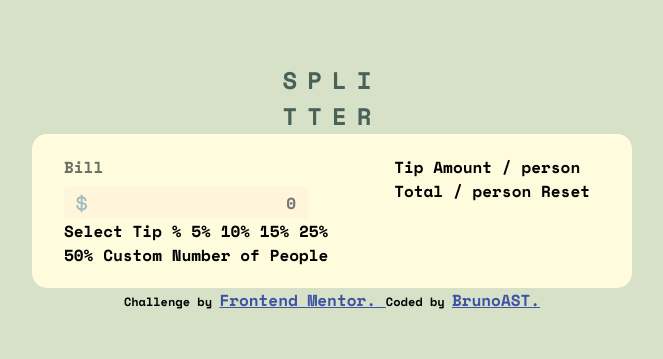
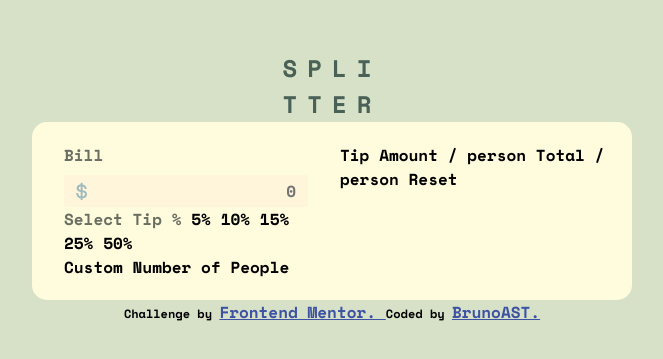
Before and after one commit to BrunoAST/tip-calculator, a plain HTML site: page src/index.html in a window 1280 px wide. Shown: the part 213-572 px from the top of the page, without its empty margins (308-971 px from the left). Drawn offline with nearby package versions, Linux system fonts and the light colour scheme.

Commit message:
feat: add container for selec tip
Co-authored-by: cklrxdev <cklrxdev@users.noreply.github.com>

```diff
--- a/src/index.html
+++ b/src/index.html
@@ -63,14 +63,16 @@
             >
           </div>
         </div>
-        Select
-        Tip
-        %
-        5%
-        10%
-        15%
-        25%
-        50%
+
+        <div class="select-tip">
+          <span class="subtitle">Select Tip %</span>
+          5%
+          10%
+          15%
+          25%
+          50%
+        </div>
+
         Custom
         Number
         of
```
